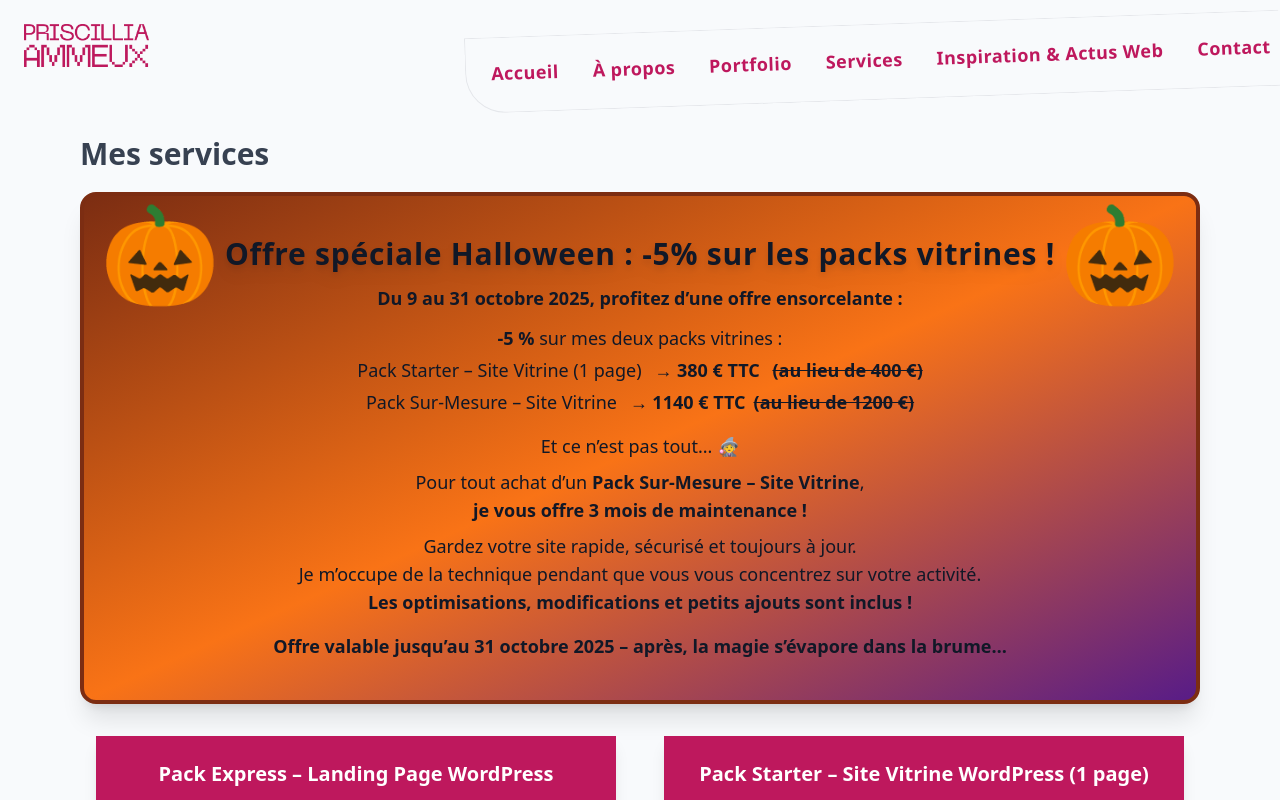
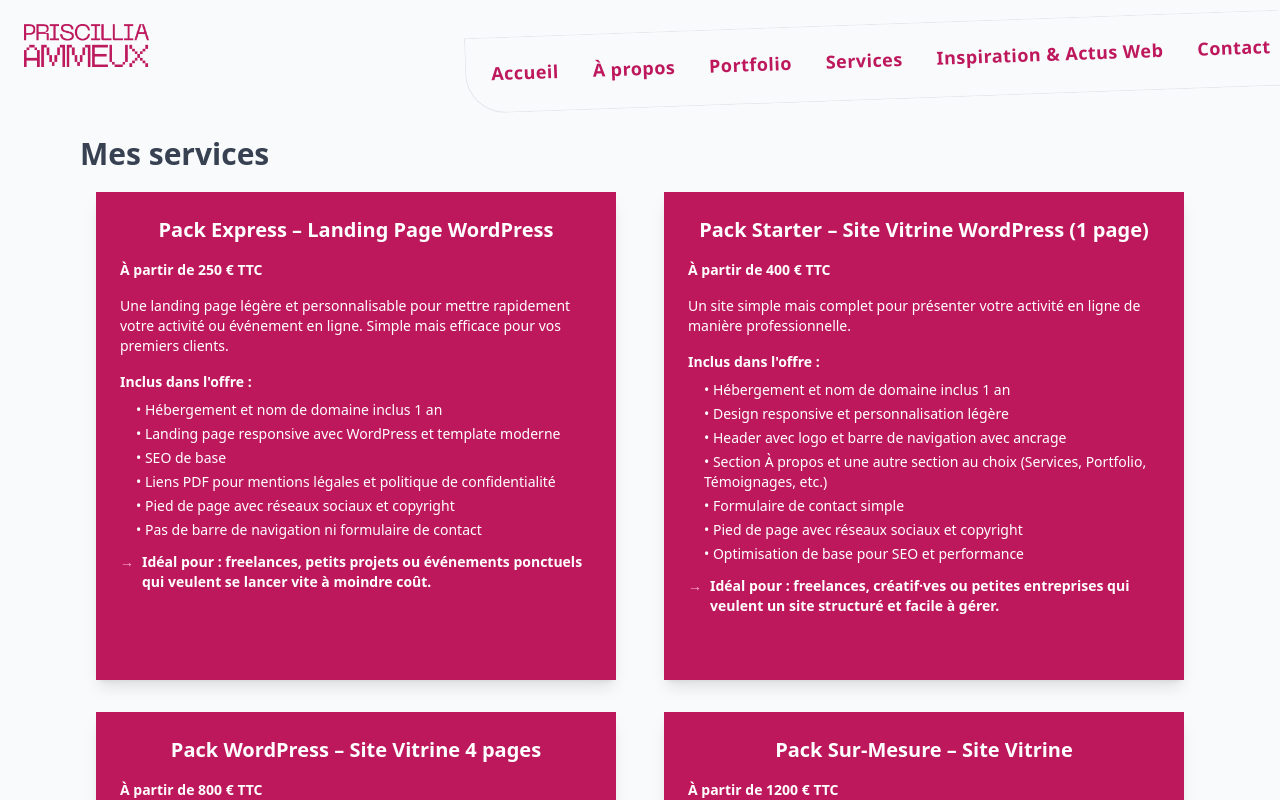
Before and after one commit to PriscilliaAmmeux/my_portfolio, a Next.js app: page /prestations in a window 1280 px wide. Shown: the top 800 px of the page. Built offline with nearby package versions, Linux system fonts and the light colour scheme; a web font is replaced by a local one.

Commit message:
delete promo

```diff
--- a/src/app/ui/hero/hero.tsx
+++ b/src/app/ui/hero/hero.tsx
@@ -4,7 +4,7 @@ export default function Hero() {
       <p className="text-base sm:text-base md:text-lg leading-relaxed mb-3">
         Bienvenue chez{" "}
         <span className="font-semibold text-pink-600">Pixelia&Co</span>, studio
-        web fondé par <span className="font-semibold">Priscillia Ammeux</span>,
+        web fondé par <span className="font-semibold">Priscillia Ammeux, </span>
         <span className="text-pink-600 font-medium">
           développeuse web freelance à Quesnoy-sur-Deûle, près de Lille
         </span>
@@ -13,8 +13,8 @@ export default function Hero() {
 
       <p className="text-base sm:text-base md:text-lg leading-relaxed mb-3">
         J’aide les <span className="font-semibold ">entreprises</span>,
-        <span className="font-semibold ">indépendants</span> et
-        <span className="font-semibold ">associations</span> à booster leur
+        <span className="font-semibold ">indépendants </span> et
+        <span className="font-semibold "> associations</span> à booster leur
         visibilité grâce à des{" "}
         <span className="text-pink-600 font-medium">
           sites web modernes, rapides et faciles à gérer
--- a/src/app/ui/listPrestations/listPrestations.tsx
+++ b/src/app/ui/listPrestations/listPrestations.tsx
@@ -1,6 +1,5 @@
 import Card from "@/app/components/card/card";
 import prestationsData from "../../../data/prestations.json";
-import PromoHalloween from "../promoHalloween/promoHalloween";
 
 function getPresentationContent(
   presentation: { content: string } | { content: string }[] | undefined
@@ -20,8 +19,6 @@ export default function ListPrestations() {
 
   return (
     <>
-      <PromoHalloween />
-
       <section className="grid grid-cols-1 sm:grid-cols-2 md:grid-cols-2 gap-4">
         {prestations.map((prestation: any) => {
           const presentationContent = getPresentationContent(
--- a/src/app/ui/promoHalloween/promoHalloween.tsx
+++ /dev/null
@@ -1,72 +0,0 @@
-export default function PromoHalloween() {
-  return (
-    <section className="mb-8">
-      <div className="bg-gradient-to-br from-orange-900 via-orange-500 to-purple-900 rounded-2xl shadow-xl p-6 md:p-10 text-gray-900 text-center border-4 border-orange-900 relative overflow-hidden">
-        <div className="absolute top-0 left-0 m-4 mb-8 md:mb-0 text-5xl md:text-8xl animate-bounce select-none pointer-events-none">
-          🎃
-        </div>
-        <h3 className="text-2xl md:text-3xl font-extrabold mb-3 mt-10 md:mt-0 tracking-wide drop-shadow-lg">
-          Offre spéciale Halloween&nbsp;: -5% sur les packs vitrines&nbsp;!
-        </h3>
-        <div className="absolute top-0 right-0 m-4 text-5xl md:text-8xl animate-bounce select-none pointer-events-none">
-          🎃
-        </div>
-        <p className="mb-3 text-lg font-semibold">
-          Du 9 au 31 octobre 2025, profitez d’une offre ensorcelante&nbsp;:
-        </p>
-        <ul className="mb-4 text-base md:text-lg space-y-1">
-          <li>
-            <span className="font-bold">-5 %</span> sur mes deux packs
-            vitrines&nbsp;:
-          </li>
-          <li>
-            Pack Starter – Site Vitrine (1 page)&nbsp;
-            <span className="ml-2 t font-bold block sm:inline">
-              → 380&nbsp;€ TTC
-            </span>{" "}
-            <span className="ml-2 line-through font-semibold">
-              (au lieu de 400&nbsp;€)
-            </span>
-          </li>
-          <li>
-            Pack Sur-Mesure – Site Vitrine&nbsp;
-            <span className="ml-2 font-bold block sm:inline">
-              → 1140&nbsp;€ TTC
-            </span>
-            <span className="ml-2 line-through font-semibold">
-              (au lieu de 1200&nbsp;€)
-            </span>
-          </li>
-        </ul>
-        <p className="mb-2 text-base md:text-lg">
-          Et ce n’est pas tout...{" "}
-          <span role="img" aria-label="sorcière">
-            🧙‍♀️
-          </span>
-        </p>
-        <p className="mb-2 text-base md:text-lg">
-          Pour tout achat d’un{" "}
-          <span className="font-bold">Pack Sur-Mesure – Site Vitrine</span>,
-          <br className="hidden md:block" />
-          <span className="font-bold">
-            je vous offre 3 mois de maintenance !
-          </span>{" "}
-        </p>
-        <p className="mb-2 text-base md:text-lg">
-          Gardez votre site rapide, sécurisé et toujours à jour.
-          <br />
-          Je m’occupe de la technique pendant que vous vous concentrez sur votre
-          activité.
-          <br />
-          <span className="font-semibold">
-            Les optimisations, modifications et petits ajouts sont inclus !
-          </span>
-        </p>
-        <p className="mt-4 font-bold text-lg">
-          Offre valable jusqu’au 31 octobre 2025 – après, la magie s’évapore
-          dans la brume…
-        </p>
-      </div>
-    </section>
-  );
-}
```
